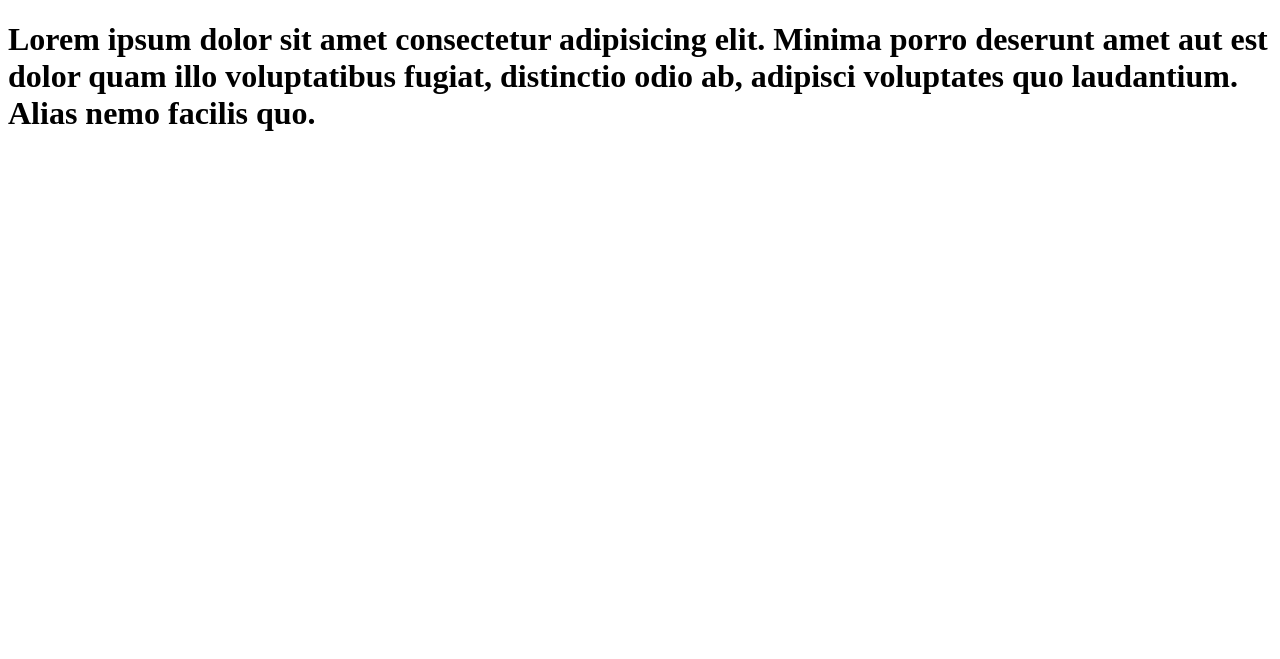
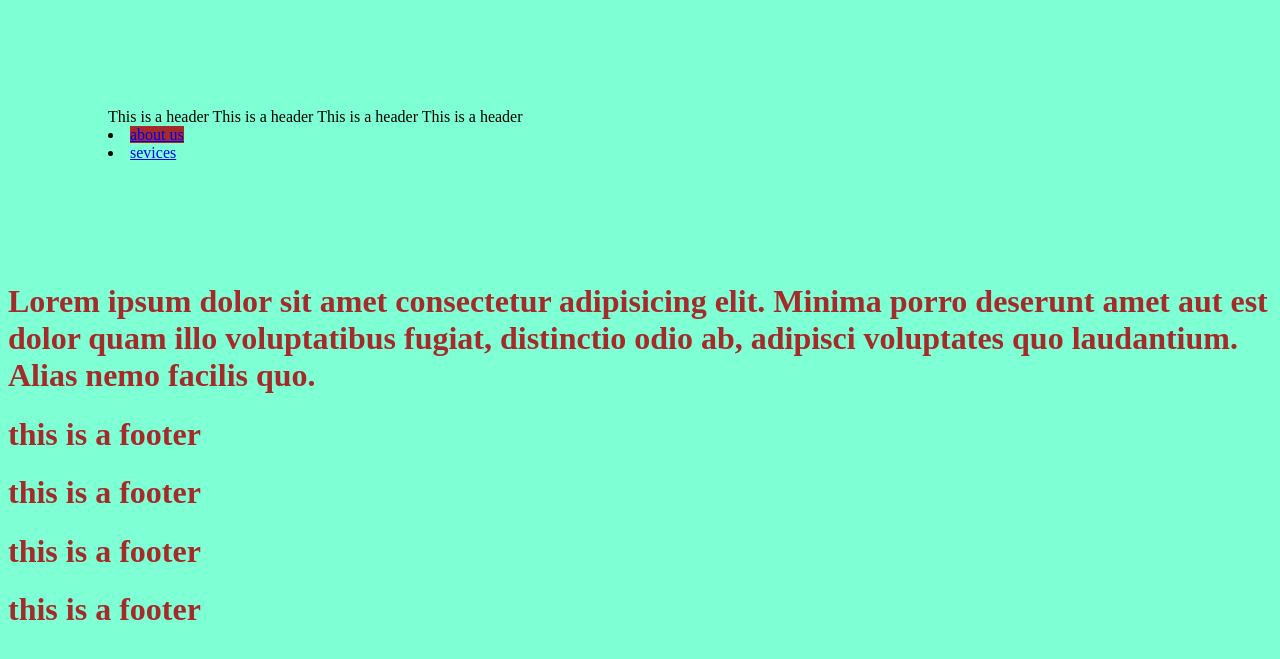
Before and after one commit to Ahmad102938/django-tutorial, a Django app: template firstproject/base/templates/base/about.html in a window 1280 px wide. Shown: the top 659 px of the page. Run offline with Django 4.2, Linux system fonts and the light colour scheme; the template is opened without the code that fills it: most values are stand-ins (such as "Sample title", 1, 10 or a date in 2020).

Commit message:
Add files via upload

```diff
--- a/firstproject/base/templates/base/about.html
+++ b/firstproject/base/templates/base/about.html
@@ -1,17 +1,8 @@
-<!DOCTYPE html>
-<html lang="en">
-
-<head>
-    <meta charset="UTF-8">
-    <meta http-equiv="X-UA-Compatible" content="IE=edge">
-    <meta name="viewport" content="width=device-width, initial-scale=1.0">
-    <title>about us page</title>
-</head>
-
+{% extends 'base/base.html' %}
+{% block content %}
 <body>
     <h1>
         Lorem ipsum dolor sit amet consectetur adipisicing elit. Minima porro deserunt amet aut est dolor quam illo voluptatibus fugiat, distinctio odio ab, adipisci voluptates quo laudantium. Alias nemo facilis quo.
     </h1>
 </body>
-
-</html>
+{% endblock %}
--- /dev/null
+++ b/firstproject/base/templates/base/base.html
@@ -0,0 +1,9 @@
+{% include "base/header.html" %}
+
+{% block content %}
+
+
+
+{% endblock %}
+
+{% include "base/footer.html" %}
--- /dev/null
+++ b/firstproject/base/templates/base/footer.html
@@ -0,0 +1,8 @@
+<footer>
+    <h1>this is a footer</h1>
+    <h1>this is a footer</h1>
+    <h1>this is a footer</h1>
+    <h1>this is a footer</h1>
+</footer>
+
+</html>
--- /dev/null
+++ b/firstproject/base/templates/base/header.html
@@ -0,0 +1,19 @@
+{% load static %}
+<!DOCTYPE html>
+<html lang="en">
+
+<head>
+    <meta charset="UTF-8">
+    <meta http-equiv="X-UA-Compatible" content="IE=edge">
+    <meta name="viewport" content="width=device-width, initial-scale=1.0">
+    <title>{{tittle}}</title>
+    <link rel="stylesheet" href="/static/css/main.css">
+</head>
+<header style="padding: 100px;">
+    This is a header This is a header This is a header This is a header
+
+    <div class="link">
+        <li class="active"><a href="about-us/">about us</a></li>
+        <li><a href="{% url 'services' %}">sevices</a></li>
+    </div>
+</header>
--- /dev/null
+++ b/firstproject/base/templates/base/services.html
@@ -0,0 +1,6 @@
+{% extends 'base/base.html' %} {% block content %}
+
+<h1>service page </h1>
+<p>Lorem ipsum dolor sit, amet consectetur adipisicing elit. Totam eaque culpa magni quod dolorem iure, voluptas molestiae velit excepturi, quasi fuga alias. Suscipit, maxime harum totam laborum excepturi voluptas mollitia?</p>
+
+{% endblock %}
--- a/firstproject/base/urls.py
+++ b/firstproject/base/urls.py
@@ -8,5 +8,6 @@ urlpatterns = [
     path('hello-world/', views.helloworld),
     path('hello-world/<int:helloid>', views.innerhello),
     path('hello-world/<allid>', views.allhello),
-    path('about-us/', views.aboutus)
+    path('about-us/', views.aboutus),
+    path('services/', views.services, name="services")
 ]
--- a/firstproject/static/css/main.css
+++ b/firstproject/static/css/main.css
@@ -1,5 +1,11 @@
-
+* {
+    background-color: aquamarine;
+}
 
 h1 {
     color: brown;
 }
+
+header .link .active a {
+    background: brown;
+}
```
Also changed, not shown: firstproject/base/templates/base/home.html (+8 -15 lines), firstproject/base/views.py (+6 -1 lines).
